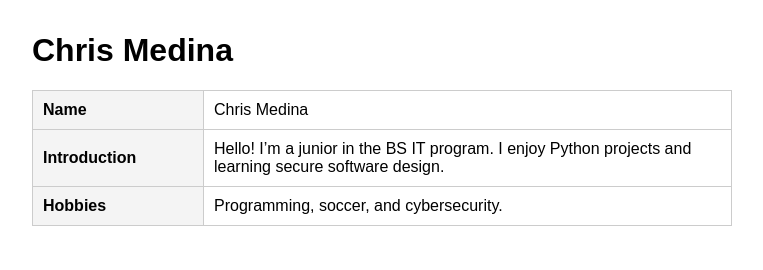
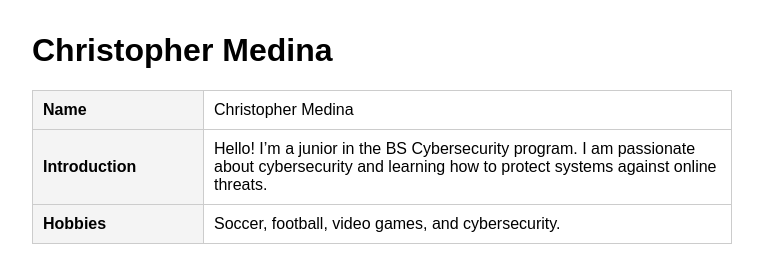
Before and after one commit to cmedina107/cmedina107.github.io, a plain HTML site: page index.html in a window 1280 px wide. Shown: the whole page, without its empty margins (0-763 px from the left). Drawn offline with Linux system fonts and the light colour scheme.

Commit message:
Update index.html

```diff
--- a/index.html
+++ b/index.html
@@ -2,7 +2,7 @@
 <html lang="en">
 <head>
   <meta charset="utf-8" />
-  <title>Chris Medina</title>
+  <title>Christopher Medina</title>
   <style>
     body { font-family: Arial, sans-serif; margin: 2rem; }
     table { border-collapse: collapse; width: 100%; max-width: 700px; }
@@ -11,19 +11,19 @@
   </style>
 </head>
 <body>
-  <h1>Chris Medina</h1>
+  <h1>Christopher Medina</h1>
   <table>
     <tr>
       <th>Name</th>
-      <td>Chris Medina</td>
+      <td>Christopher Medina</td>
     </tr>
     <tr>
       <th>Introduction</th>
-      <td>Hello! I’m a junior in the BS IT program. I enjoy Python projects and learning secure software design.</td>
+      <td>Hello! I’m a junior in the BS Cybersecurity program. I am passionate about cybersecurity and learning how to protect systems against online threats.</td>
     </tr>
     <tr>
       <th>Hobbies</th>
-      <td>Programming, soccer, and cybersecurity.</td>
+      <td>Soccer, football, video games, and cybersecurity.</td>
     </tr>
   </table>
 </body>
```
